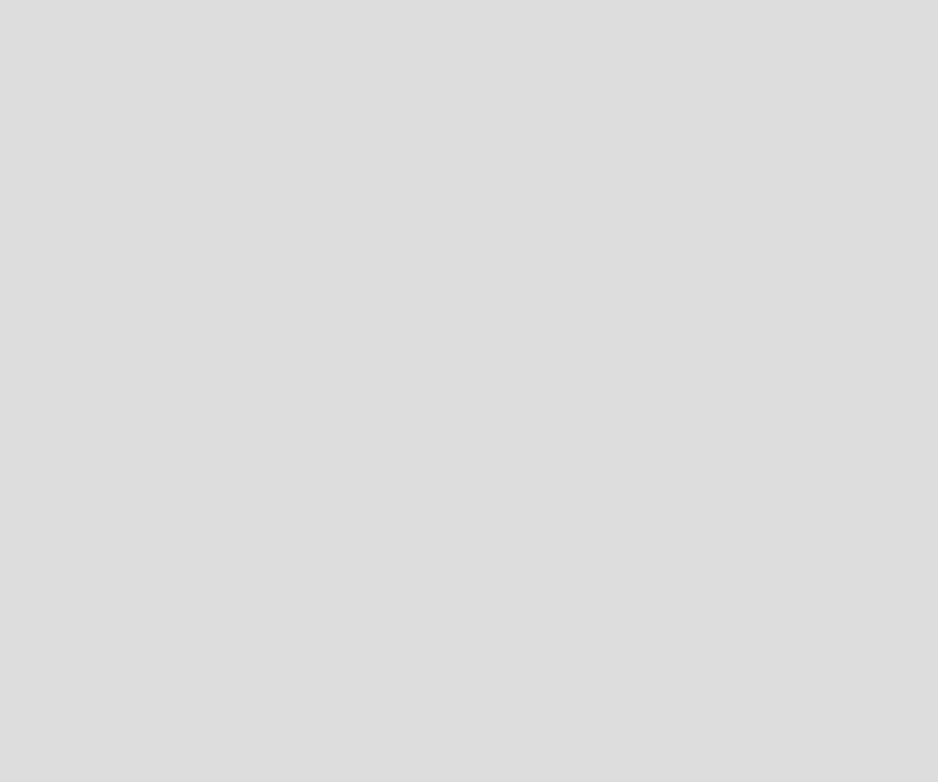
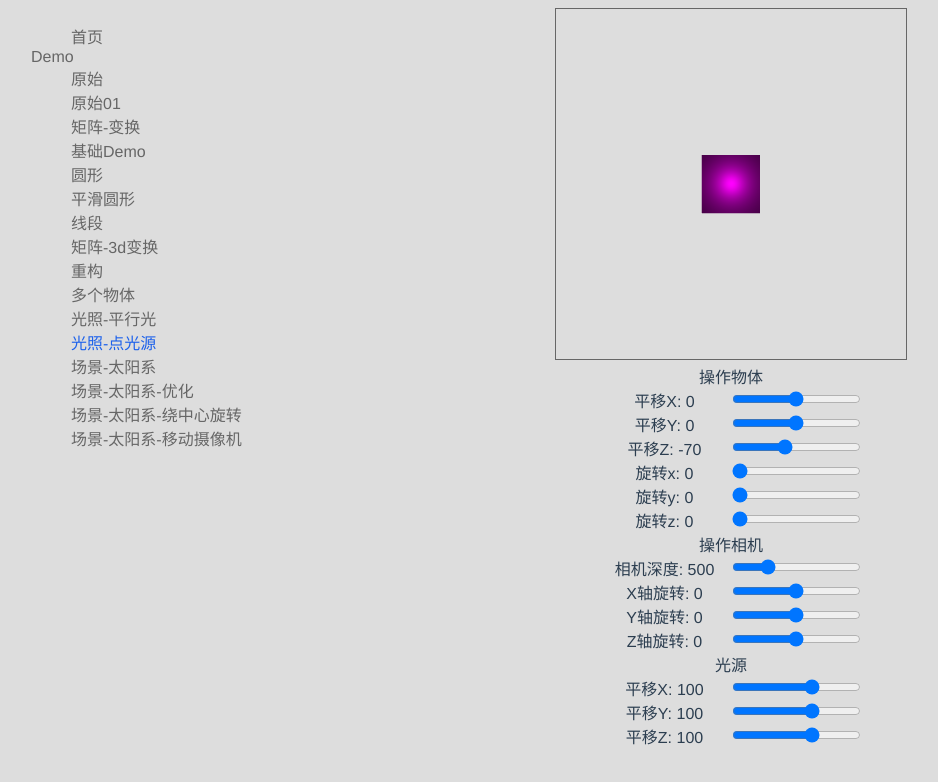
Before and after one commit to czj93/webgl, a Vue app: page /page/lighting-point in a window 1280 px wide. Before the commit this address had no page. Shown: the top 782 px of the page, without its empty margins (49-987 px from the left). Built offline with nearby package versions, Linux system fonts and the light colour scheme.

Commit message:
feat: 点光源

```diff
--- a/src/router/index.ts
+++ b/src/router/index.ts
@@ -115,6 +115,14 @@ export const routes = [
                 },
             },
             {
+                path: 'lighting-point',
+                name: 'LightingPoint',
+                component: () => import('../views/basic/LightingPoint.vue'),
+                meta: {
+                    title: '光照-点光源'
+                },
+            },
+            {
                 path: 'advance/solar-system',
                 name: 'SolarSystem',
                 component: () => import('../views/advance/solar-system/index.vue'),
--- a/src/views/basic/LightingPoint.vue
+++ b/src/views/basic/LightingPoint.vue
@@ -0,0 +1,268 @@
+<template>
+    <div>
+        <div>
+            <canvas></canvas>
+        </div>
+        <div class="contral-wrap">
+            <div>操作物体</div>
+            <div>
+                <span>平移X: {{ tx }}</span>
+                <input type="range" min="-360" max="360" v-model="tx">
+            </div>
+            <div>
+                <span>平移Y: {{ ty }}</span>
+                <input type="range" min="-360" max="360" v-model="ty">
+            </div>
+            <div>
+                <span>平移Z: {{ tz }}</span>
+                <input type="range" min="-360" max="360" v-model="tz">
+            </div>
+            <div>
+                <span>旋转x: {{ rx }}</span>
+                <input type="range" min="0" max="360" step="0.1" v-model="rx">
+            </div>
+            <div>
+                <span>旋转y: {{ ry }}</span>
+                <input type="range" min="0" max="360" step="0.1" v-model="ry">
+            </div>
+            <div>
+                <span>旋转z: {{ rz }}</span>
+                <input type="range" min="0" max="360" step="0.1" v-model="rz">
+            </div>
+
+            <div>操作相机</div>
+            <div>
+            <span>相机深度: {{ ctz }}</span>
+                <input type="range" min="0" max="2000" v-model="ctz" />
+            </div>
+            <div>
+                <span>X轴旋转: {{ crx }}</span>
+                <input type="range" min="-360" max="360" step="0.1" v-model="crx" />
+            </div>
+            <div>
+                <span>Y轴旋转: {{ cry }}</span>
+                <input type="range" min="-360" max="360" step="0.1" v-model="cry" />
+            </div>
+            <div>
+                <span>Z轴旋转: {{ crz }}</span>
+                <input type="range" min="-360" max="360" step="0.1" v-model="crz" />
+            </div>
+
+            <div>光源</div>
+            <div>
+                <span>平移X: {{ lx }}</span>
+                <input type="range" min="-360" max="360" v-model="lx">
+            </div>
+            <div>
+                <span>平移Y: {{ ly }}</span>
+                <input type="range" min="-360" max="360" v-model="ly">
+            </div>
+            <div>
+                <span>平移Z: {{ lz }}</span>
+                <input type="range" min="-360" max="360" v-model="lz">
+            </div>
+        </div>
+    </div>
+</template>
+<script lang="ts" setup>
+import { onMounted, ref } from 'vue';
+import m4 from '../../utils/m4';
+import { cube, cubeNormals } from '../../utils/shape'
+import webglUtils from '../../utils/webglUtils';
+
+onMounted(main)
+
+const tx = ref(0)
+const ty = ref(0)
+const tz = ref(-70)
+
+const rx = ref(0)
+const ry = ref(0)
+const rz = ref(0)
+
+const ctz = ref(500)
+
+const crx = ref(0)
+const cry = ref(0)
+const crz = ref(0)
+
+const lx = ref(100)
+const ly = ref(100)
+const lz = ref(100)
+
+const vertexShaderSource = `
+    attribute vec4 a_position;
+    attribute vec4 a_color;
+    attribute vec3 a_normal;
+
+    varying vec4 v_color;
+    varying vec3 v_normal;
+    varying vec3 v_surfaceToLight;
+
+    uniform mat4 u_world;
+    uniform mat4 u_worldInverseTransposeMatrix;
+    uniform mat4 u_worldViewProjection;
+    uniform vec3 u_lightWorldPosition;
+
+    void main() {
+        gl_Position = u_worldViewProjection * a_position;
+        v_color = a_color;
+        v_normal = mat3(u_worldInverseTransposeMatrix) * a_normal;
+
+        // 计算光照位置的世界坐标
+        vec3 surfaceWorldPosition = (u_world * a_position).xyz;
+        v_surfaceToLight = u_lightWorldPosition - surfaceWorldPosition;
+    }
+`
+
+// 片段着色器
+const fragementShaderSource = `
+    // 设置精度
+    precision mediump float;
+
+    varying vec4 v_color;
+    varying vec3 v_normal;
+    varying vec3 v_surfaceToLight;
+
+    void main() {
+        // 单位化 法向量
+        vec3 normal = normalize(v_normal);
+        vec3 surfaceToLightDirection = normalize(v_surfaceToLight);
+
+        // 将法线和光照方向点乘， 得到法线和光照的夹角余弦值
+        // light 可以理解为光照强度
+        float light = dot(normal, surfaceToLightDirection);
+
+        gl_FragColor = v_color;
+        // 将颜色乘上光照强度 就可得到最终的颜色了
+        gl_FragColor.rgb *= light;
+    }
+`
+
+  var fieldOfViewRadians = webglUtils.degToRad(60);
+  var fRotationRadians = 0;
+
+function computeCameraMatrixByLookAt() {
+    // 摄像机观察目标
+    var target = [0, 0, 0];
+    var up = [0, 1, 0];
+
+    var cameraMatrix = m4.xRotation(webglUtils.degToRad(crx.value));
+    cameraMatrix = m4.yRotate(cameraMatrix, cry.value)
+    cameraMatrix = m4.zRotate(cameraMatrix, crz.value)
+    cameraMatrix = m4.translate(cameraMatrix, 0, 0, ctz.value);
+    var cameraPosition = [
+        cameraMatrix[12],
+        cameraMatrix[13],
+        cameraMatrix[14],
+    ]
+
+    cameraMatrix = m4.lookAt(cameraPosition, target, up);
+    return cameraMatrix
+}
+
+function computeCameraMatrix() {
+    var cameraMatrix = m4.xRotation(webglUtils.degToRad(crx.value));
+    cameraMatrix = m4.yRotate(cameraMatrix, cry.value)
+    cameraMatrix = m4.zRotate(cameraMatrix, crz.value)
+    cameraMatrix = m4.translate(cameraMatrix, 0, 0, ctz.value);
+    return cameraMatrix
+}
+
+function main() {
+    const width = 100
+    const gl = webglUtils.getWebGLContext('canvas')
+    if (gl) {
+        const attributes = {
+            color: {
+                numComponents: 3,
+                data: webglUtils.randColors(6, 6, [
+                    // 底 绿
+                    [0, 255, 0],
+                    // 顶 白
+                    [255, 255, 255],
+                    // 背面 蓝
+                    [0, 0, 255],
+                    // 正面 紫
+                    [255, 0, 255],
+                    // 左侧 黄
+                    [255, 255, 0],
+                    // 右侧 红
+                    [255, 0, 0],
+                ])
+            },
+            position: cube(width, width, width),
+            normal: cubeNormals(),
+        }
+
+        const uniforms = {
+            // 世界坐标
+            u_world: m4.identity(),
+            // 直接坐标的逆转置矩阵 用于计算 变换后的法线
+            u_worldInverseTransposeMatrix: m4.identity(),
+            // 世界矩阵裁剪矩阵
+            u_worldViewProjection: m4.identity(),
+            // 光源位置
+            // 不管光源怎么设置，点光源总是再 矩形 内部，导致整个物体都是黑色的
+            // 调整光源位置 只会对光源产生细微的变化，
+            // 光源位置已经归一化了，怎么导致的
+            u_lightWorldPosition: m4.normalize([lx.value, ly.value, lz.value]),
+        }
+
+        const programInfo = webglUtils.createProgramInfo(gl, vertexShaderSource, fragementShaderSource)
+
+        const bufferInfo = webglUtils.createBufferInfoFromArrays(gl, attributes)
+
+        requestAnimationFrame(drawSence)
+
+        function drawSence() {
+            uniforms.u_lightWorldPosition = m4.normalize([lx.value, ly.value, lz.value])
+            // console.log(uniforms.u_lightWorldPosition)
+            if (gl) {
+                webglUtils.resize(gl)
+                gl.viewport(0, 0, gl.canvas.width, gl.canvas.height)
+                gl.clear(gl.COLOR_BUFFER_BIT | gl.DEPTH_BUFFER_BIT);
+
+                gl.enable(gl.CULL_FACE)
+                gl.enable(gl.DEPTH_TEST)
+
+                if (programInfo?.program) {
+                    gl.useProgram(programInfo.program)
+
+                    webglUtils.setBuffersAndAttributes(gl, programInfo, bufferInfo)
+
+                    var aspect = gl.canvas.clientWidth / gl.canvas.clientHeight;
+                    var zNear = 1;
+                    var zFar = 2000;
+                    var projectionMatrix = m4.perspective(fieldOfViewRadians, aspect, zNear, zFar);
+
+                    var cameraMatrix = computeCameraMatrix()
+
+                    var viewMatrix = m4.inverse(cameraMatrix);
+
+                    let viewProjectionMatrix = m4.multiply(projectionMatrix, viewMatrix)
+
+                    let worldMatrix = m4.identity()
+                    worldMatrix = m4.translate(worldMatrix, tx.value, ty.value, tz.value);
+                    worldMatrix = m4.xRotate(worldMatrix, rx.value);
+                    worldMatrix = m4.yRotate(worldMatrix, ry.value);
+                    worldMatrix = m4.zRotate(worldMatrix, rz.value);
+
+                    // 修改旋转圆心
+                    worldMatrix = m4.translate(worldMatrix, -width/2, -width/2, -width/2);
+                    uniforms.u_worldViewProjection = m4.multiply(viewProjectionMatrix, worldMatrix)
+
+                    uniforms.u_world = worldMatrix
+                    var worldInverseMatrix = m4.inverse(worldMatrix);
+                    uniforms.u_worldInverseTransposeMatrix = m4.transpose(worldInverseMatrix);
+
+                    webglUtils.setUniforms(programInfo, uniforms)
+
+                    gl.drawArrays(gl.TRIANGLES, 0, 6*6)
+                }
+                requestAnimationFrame(drawSence)
+            }
+        }
+    }
+}
+</script>
```
Also changed, not shown: 1 other file (tests, documents, lock files or other folders).
